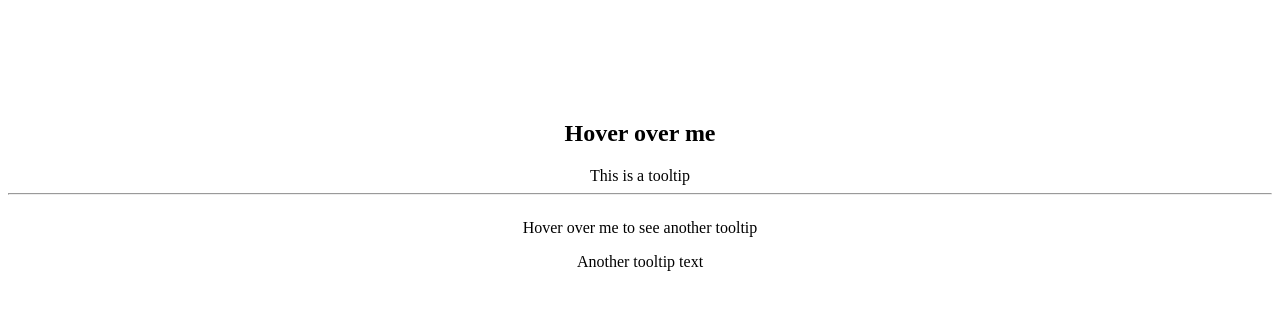
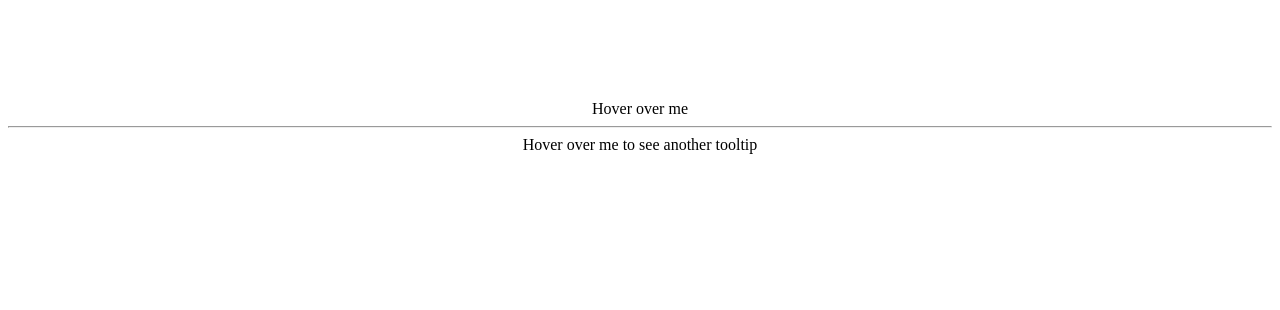
Before and after one commit to acciojob/react-composition-3-Jidugutejesh, a React app: page / in a window 1280 px wide. Shown: the top 310 px of the page. Built offline with nearby package versions, Linux system fonts and the light colour scheme.

Commit message:
Update Tooltip.js

```diff
--- a/src/components/Tooltip.js
+++ b/src/components/Tooltip.js
@@ -4,15 +4,16 @@ import "./Tooltip.css";
 const Tooltip = ({ text, children }) => {
   const [visible, setVisible] = useState(false);
 
-  const childWithTooltip = cloneElement(children, {
+  // Clone the child to attach tooltip class and events
+  const childWithProps = cloneElement(children, {
     className: `${children.props.className || ""} tooltip`.trim(),
     onMouseEnter: () => setVisible(true),
     onMouseLeave: () => setVisible(false)
   });
 
   return (
-    <div className={`tooltip-wrapper ${visible ? "show" : ""}`}>
-      {childWithTooltip}
+    <div className={visible ? "tooltip show" : "tooltip"}>
+      {childWithProps.props.children}  {/* keep original children */}
       <div className="tooltiptext">{text}</div>
     </div>
   );
```
